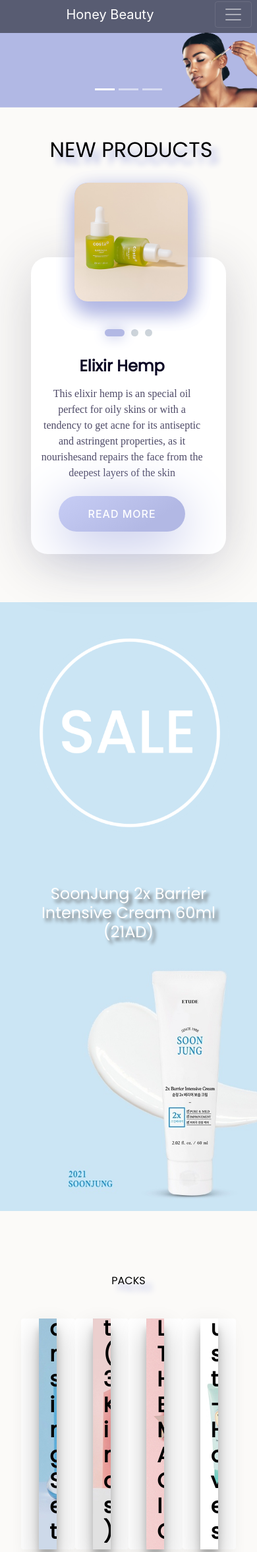
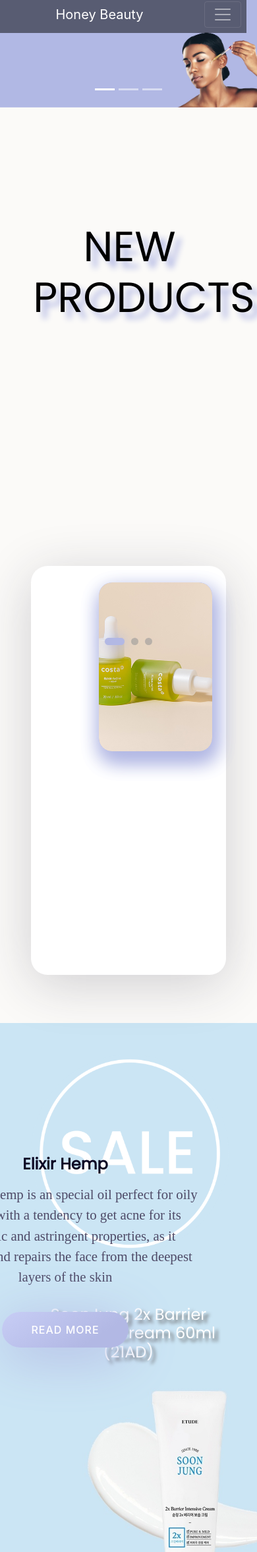
Before and after one commit to RiaxS/honeybeauty, a PHP site: page / in a window 390 px wide; the page is wider, and only the part inside the window is pictured. Shown: the top 2353 px of that part at 66% size. Run offline with PHP 8.4, Linux system fonts and the light colour scheme.

Commit message:
tercera entrega 1.3

```diff
--- a/css/style.css
+++ b/css/style.css
@@ -28,7 +28,7 @@
     margin-left: 1rem;
   }
 }
-@media only screen and (min-width: 768px) and (max-width: 979px) {
+@media only screen and (max-width: 768px) {
   .form-control {
     margin-left: 2rem;
   }
@@ -47,15 +47,16 @@
 
 .navbar {
   padding: 1rem;
+  background: transparent;
 }
-@media only screen and (max-width: 480px) {
+@media only screen and (max-width: 768px) {
   .navbar {
-    padding: 0.5rem;
+    margin-left: -1rem;
     margin-top: -1rem;
     background: rgba(0, 0, 0, 0.5);
   }
 }
-@media only screen and (min-width: 768px) and (max-width: 979px) {
+@media only screen and (max-width: 480px) {
   .navbar {
     padding: 0.5rem;
     margin-top: -1rem;
@@ -77,7 +78,7 @@
     border-bottom: #fff 0.1rem solid;
   }
 }
-@media only screen and (min-width: 768px) and (max-width: 979px) {
+@media only screen and (max-width: 768px) {
   .nav-item {
     border-bottom: #fff 0.1rem solid;
   }
@@ -87,14 +88,21 @@
   color: white;
   margin-left: 1rem;
 }
-@media only screen and (min-width: 768px) and (max-width: 979px) {
+@media only screen and (max-width: 768px) {
   .navbar-dark .navbar-nav .nav-link {
     margin-left: 2rem;
   }
 }
 
-.navbar-collapse {
-  background: rgba(0, 0, 0, 0.5);
+@media only screen and (max-width: 480px) {
+  .navbar-collapse {
+    background: rgba(0, 0, 0, 0.5);
+  }
+}
+@media only screen and (max-width: 768px) {
+  .navbar-collapse {
+    background: rgba(0, 0, 0, 0.5);
+  }
 }
 
 .btn-search {
@@ -132,7 +140,7 @@
     margin-top: 12rem;
   }
 }
-@media only screen and (min-width: 768px) and (max-width: 979px) {
+@media only screen and (max-width: 768px) {
   .new-products {
     margin-top: 20rem;
   }
@@ -157,7 +165,7 @@
     margin-bottom: 1rem;
   }
 }
-@media only screen and (min-width: 768px) and (max-width: 979px) {
+@media only screen and (max-width: 768px) {
   h1 {
     font-size: 4rem;
     margin-bottom: 15rem;
@@ -190,7 +198,7 @@
     margin-top: 8rem;
   }
 }
-@media only screen and (min-width: 768px) and (max-width: 979px) {
+@media only screen and (max-width: 768px) {
   .sl .blog-slider {
     height: 620px;
   }
@@ -199,12 +207,12 @@
   display: flex;
   align-items: center;
 }
-@media only screen and (min-width: 768px) and (max-width: 979px) {
+@media only screen and (max-width: 768px) {
   .sl .blog-slider__item {
     flex-direction: column;
   }
 }
-@media only screen and (min-width: 768px) and (max-width: 979px) {
+@media only screen and (max-width: 768px) {
   .sl .blog-slider__item {
     flex-direction: column;
   }
@@ -291,7 +299,7 @@
   border-radius: 20px;
   transition: all 0.3s;
 }
-@media only screen and (min-width: 768px) and (max-width: 979px) {
+@media only screen and (max-width: 768px) {
   .sl .blog-slider__img {
     transform: translateY(-50%);
     width: 80%;
@@ -364,7 +372,7 @@
     padding: 0.5rem;
   }
 }
-@media only screen and (min-width: 768px) and (max-width: 979px) {
+@media only screen and (max-width: 768px) {
   .sl .blog-slider__text {
     font-size: 1.3rem;
   }
@@ -394,7 +402,7 @@
     margin-top: -1rem;
   }
 }
-@media only screen and (min-width: 768px) and (max-width: 979px) {
+@media only screen and (max-width: 768px) {
   .sl .blog-slider__button {
     margin-top: 0rem;
   }
@@ -528,6 +536,16 @@
   border: 0ch;
   margin-bottom: 7rem;
 }
+@media only screen and (max-width: 480px) {
+  .card {
+    width: 100%;
+  }
+}
+@media only screen and (max-width: 768px) {
+  .card {
+    width: 50%;
+  }
+}
 
 .card .wrapper {
   background-color: #fff;
@@ -658,7 +676,7 @@
     margin-left: 9rem;
   }
 }
-@media only screen and (min-width: 768px) and (max-width: 979px) {
+@media only screen and (max-width: 768px) {
   .typing-demo {
     font-size: 1.3rem;
     margin-top: 5rem;
--- a/sass/_media-queries.scss
+++ b/sass/_media-queries.scss
@@ -1,6 +1,6 @@
 $phone : '(max-width: 480px)';
-$tablet-portrait: '(max-width: 767px)';
-$tablet-landscape: '(min-width: 768px) and (max-width: 979px)';
+$tablet-portrait: '(max-width: 768px)';
+$tablet-landscape: '(max-width: 768px)';
 $large-desktop: '(min-width: 1200px)';
 $non-retina: 'screen and (-webkit-max-device-pixel-ratio: 1)';
 $retina: '(min--moz-device-pixel-ratio: 1.5), (-o-min-device-pixel-ratio: 3/2), (-webkit-min-device-pixel-ratio: 1.5), (min-device-pixel-ratio: 1.5),(min-resolution: 144dpi), (min-resolution: 1.5dppx)';
--- a/sass/style.scss
+++ b/sass/style.scss
@@ -51,12 +51,13 @@
 
 .navbar{
     padding: 1rem;
-    @include respond-to($phone){
-      padding: 0.5rem;
+    background: transparent;
+    @include respond-to($tablet-landscape){
+      margin-left: -1rem;
       margin-top: -1rem;
       background: rgba(0, 0, 0, 0.5);
     }
-    @include respond-to($tablet-landscape){
+    @include respond-to($phone){
       padding: 0.5rem;
       margin-top: -1rem;
       background: rgba(0, 0, 0, 0.5);
@@ -89,7 +90,12 @@
 }
 
 .navbar-collapse{
-  background: rgba(0, 0, 0, 0.5);
+  @include respond-to($phone){
+    background: rgba(0, 0, 0, 0.5);
+  }
+  @include respond-to($tablet-landscape){
+    background: rgba(0, 0, 0, 0.5);
+  }
 }
 
 .btn-search{
@@ -445,6 +451,12 @@
   width: 25%;
   border: 0ch;
   margin-bottom: 7rem;
+  @include respond-to($phone){
+    width: 100%;
+  }
+  @include respond-to($tablet-landscape){
+    width: 50%;
+  }
 }
 
 .card .wrapper {
@@ -479,7 +491,6 @@
   margin: 0;
   font-weight: 500;
 }
-
 
 .example-2 .data {
   color: black;
```
